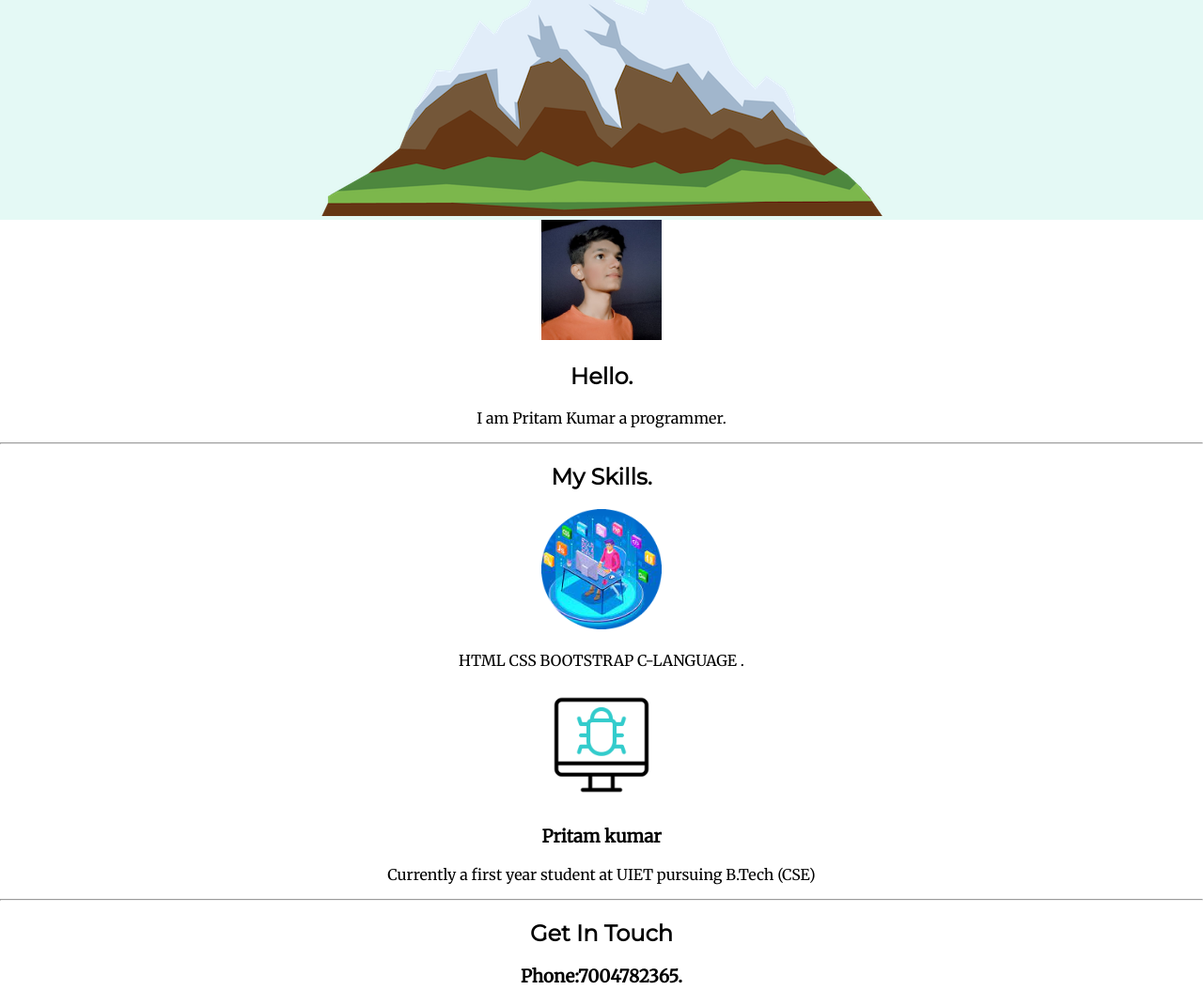
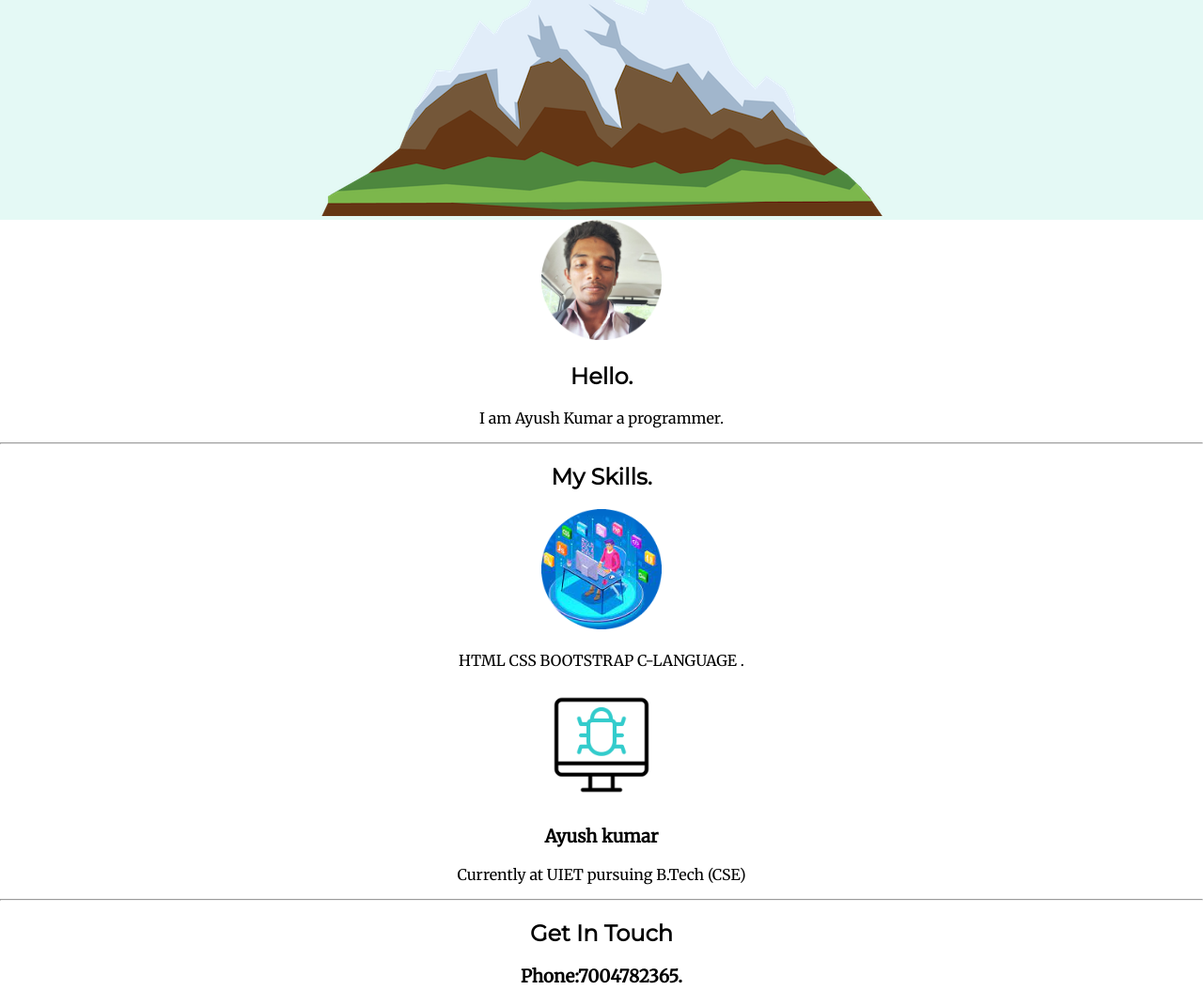
Before and after one commit to Ayush06102000/Ayush, a plain HTML site: page index.html in a window 1280 px wide. Shown: the part 485-1539 px from the top of the page at 94% size. Drawn offline with Linux system fonts and the light colour scheme.

Commit message:
index.html

```diff
--- a/index.html
+++ b/index.html
@@ -14,16 +14,16 @@
 <body >
     <div class="top-container" >
     <img src="Images/cloud.png" alt="cloud-images" class="top-cloud">
-    <h1>I'm Pritam Kumar</h1>
+    <h1>I'm Ayush Kumar</h1>
     <h2>a <span style="text-decoration: underline;">pro</span>grammer</h2>
     <img src="Images/cloud.png" alt="cloud-images"  class="bottom-cloud">
     <img src="Images/mountain.png" alt="mountain-images">
     </div>
     <div class="middle-container">
         <div class="profile">
-          <img class="my-picture" src="Ayush1.png" alt="mypicture">
+          <img class="my-picture" src="ayush.png" alt="mypicture">
           <h2>Hello.</h2>
-          <p>I am Pritam Kumar a programmer.</p>
+          <p>I am Ayush Kumar a programmer.</p>
         </div>
         <hr>
         <div class="skills">
@@ -35,8 +35,8 @@
           </div>
           <div class="skill-row">
             <img class="gif" src="virus.gif" alt="gif">
-            <h3>Pritam kumar</h3>
-            <p>Currently a first year student at UIET pursuing B.Tech (CSE) </p>
+            <h3>Ayush kumar</h3>
+            <p>Currently at UIET pursuing B.Tech (CSE) </p>
           </div>
         </div>
         <hr>
```
